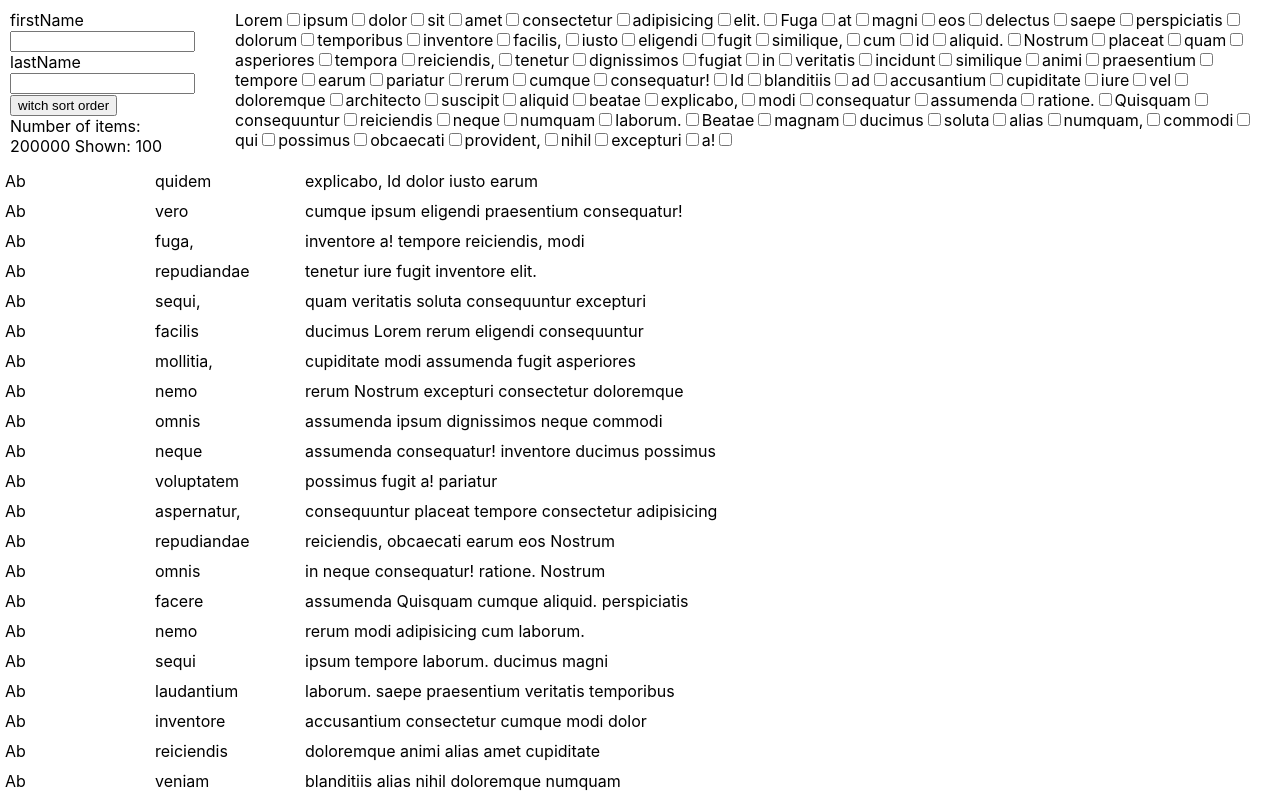
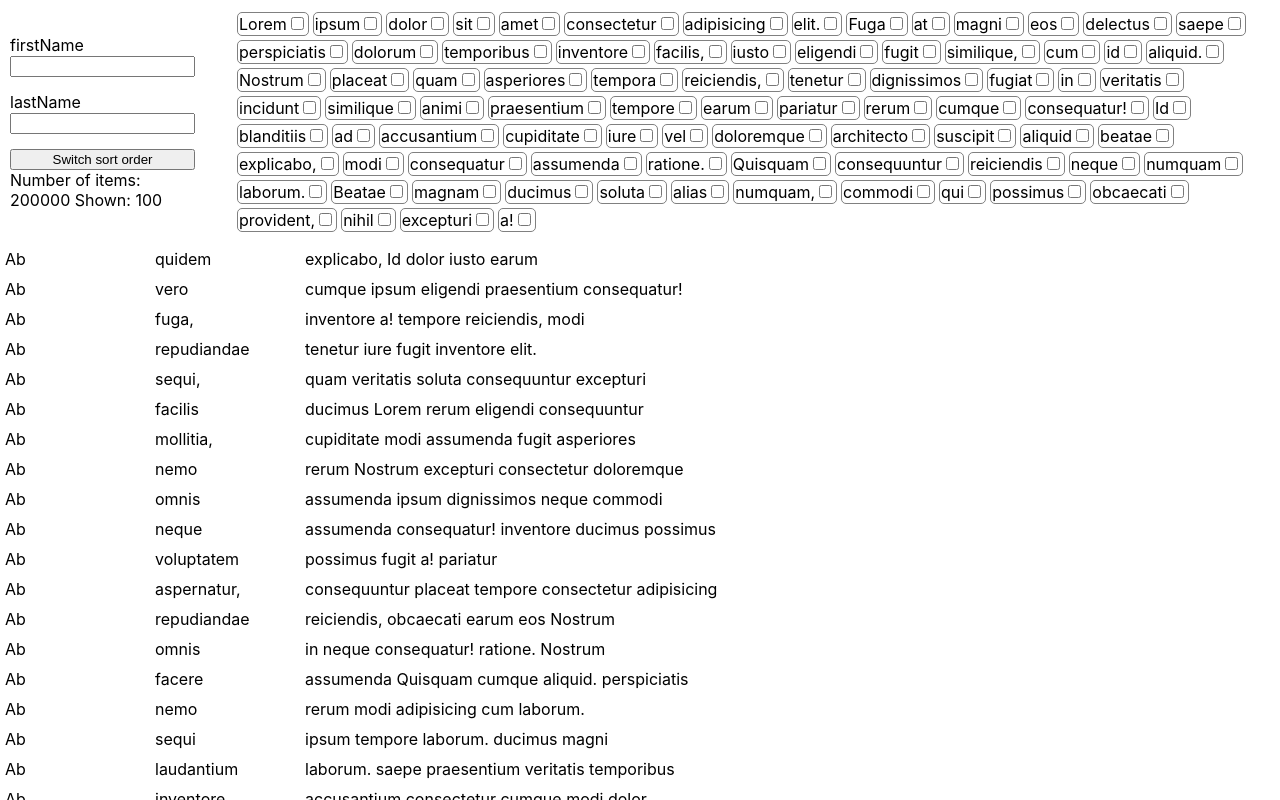
Before and after one commit to KirillPenkin/client-manipulations, a React (Create React App) app: page / in a window 1280 px wide. Shown: the top 800 px of the page. Built offline with nearby package versions, Linux system fonts and the light colour scheme.

Commit message:
console measurements amd styles

```diff
--- a/src/App.css
+++ b/src/App.css
@@ -10,6 +10,14 @@ div#root {
 
 .filters {
   margin-right: 10px;
+  width: 20%;
+  display: flex;
+  flex-direction: column;
+  justify-content: center;
+}
+
+.input-container {
+  margin: 15px 0;
 }
 
 .item {
@@ -30,4 +38,14 @@ div#root {
 
 .permissions {
   margin-left: 30px;
+  display: flex;
+  flex-direction: row;
+  flex-wrap: wrap;
 }
+
+.permission-item {
+  margin: 2px;
+  padding: 1px;
+  border: 1px solid grey;
+  border-radius: 5px;
+}
--- a/src/App.tsx
+++ b/src/App.tsx
@@ -32,6 +32,8 @@ function App() {
         console.log(item);
     }
 
+    console.clear();
+
     console.time('pemission');
     const permissionFiltered = !permission.length ? entities : includesAnyPermissions(entities, permission);
     console.timeEnd('pemission');
@@ -54,13 +56,16 @@ function App() {
         <div className="App">
             <div className="controlls-container">
                 <div className="filters">
+                    <div className="input-contailner">
                         <label htmlFor="firstName">firstName</label>
                         <input id="firstName" name="firstName" type="text" onChange={changeFirstName} />
+                    </div>
 
+                    <div className="input-container">
                         <label htmlFor="lastName">lastName</label>
                         <input id="lastName" name="lastName" type="text" onChange={changeLastName} />
-
-                    <button className="sort-order" onClick={switchSortOrder}>witch sort order</button>
+                    </div>
+                    <button className="sort-order" onClick={switchSortOrder}>Switch sort order</button>
                     <div className="info">{`Number of items: ${entities.length} Shown: ${toShow.length}`}</div>
                 </div>
                 <div className="permissions">
@@ -68,6 +73,7 @@ function App() {
                         const identifier = `${item}${index}`;
                         const checked = permission.includes(item);
                         return (
+                            <div className="permission-item">
                                 <label key={identifier} htmlFor={identifier}>
                                 {item}
                                 <input
@@ -78,6 +84,8 @@ function App() {
                                     onChange={(e) => changePermissions(item, checked)}
                                 />
                                 </label>
+                            </div>
+
                         );
                     })}
                 </div>
```
Lines whose indentation alone changed are shown as unchanged.
